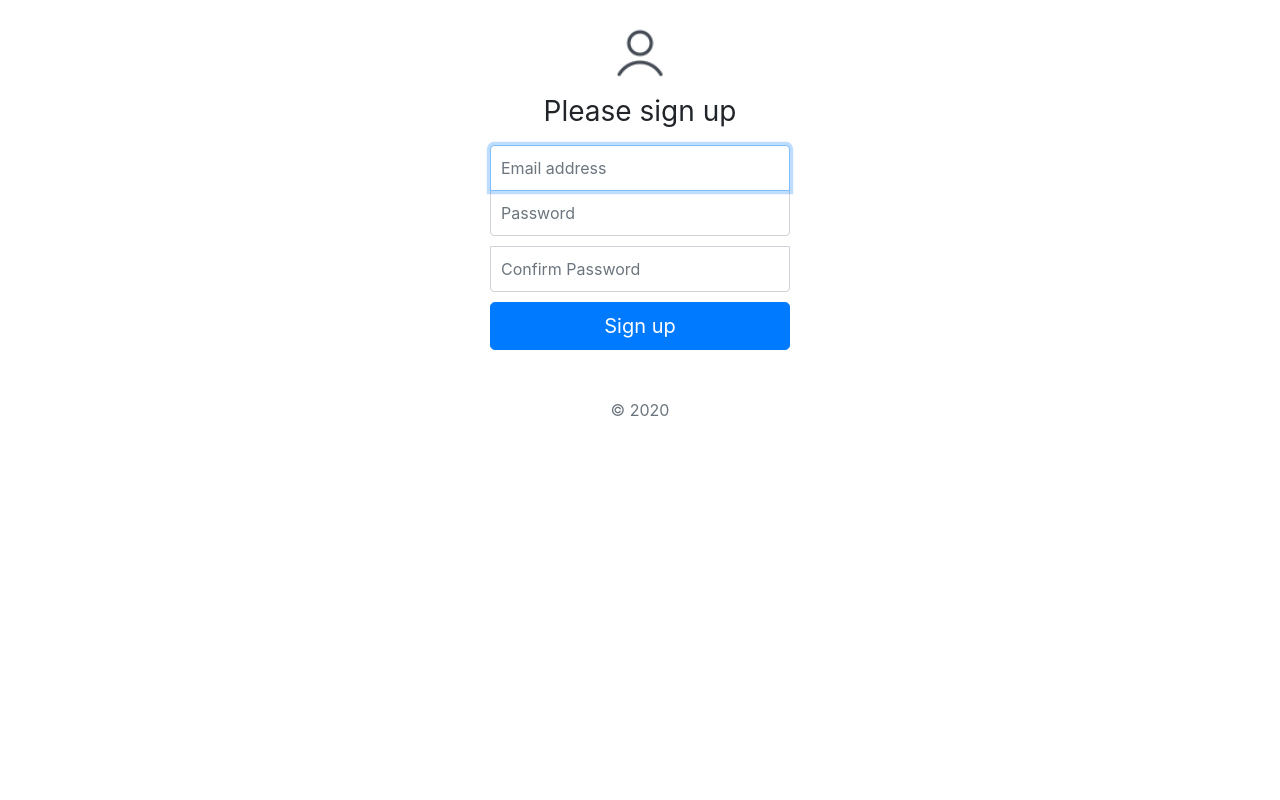
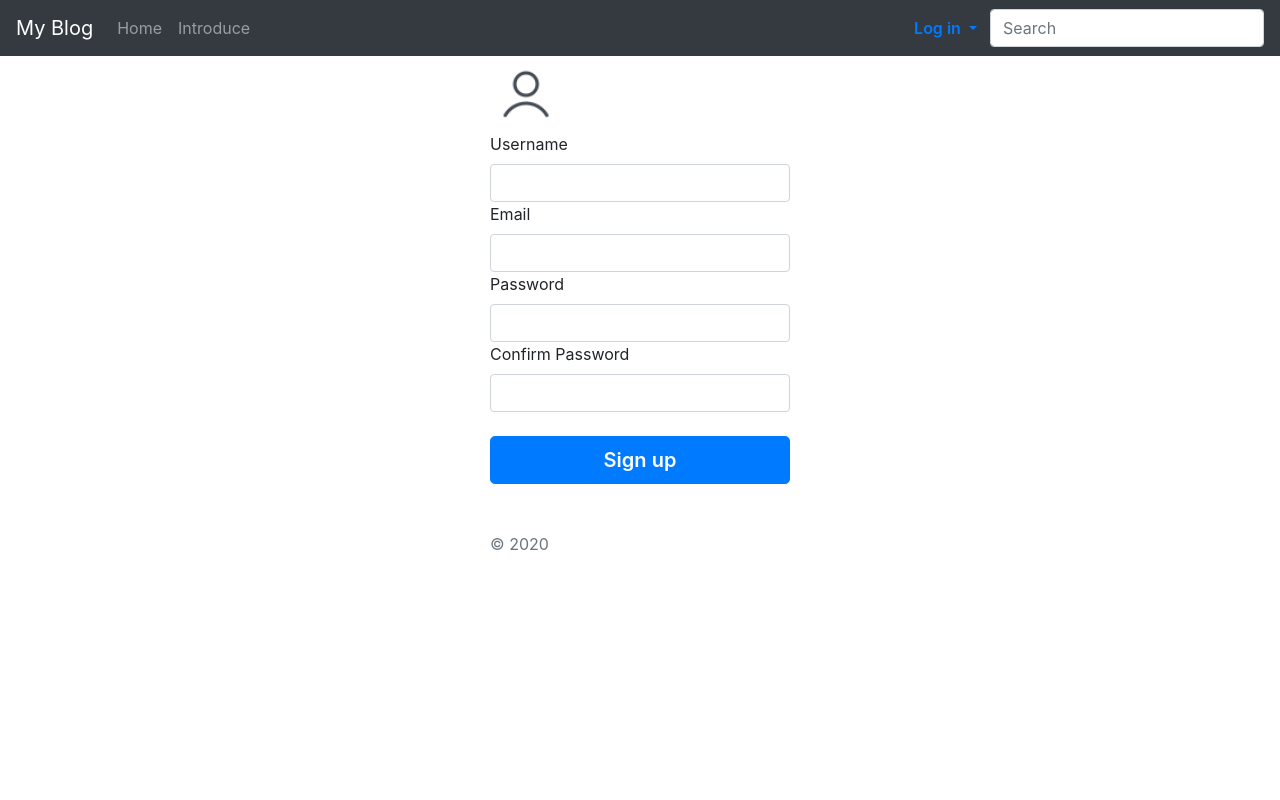
Before and after one commit to lewandowskib/My-Blog, a Flask app: page /register in a window 1280 px wide. Run offline with Flask 2, Linux system fonts and the light colour scheme; some libraries are stand-ins or nearby versions.

Commit message:
Registration and Login Forms

```diff
--- a/project/form.py
+++ b/project/form.py
@@ -1,5 +1,5 @@
 from flask_wtf import FlaskForm
-from wtforms import StringField, SubmitField
+from wtforms import StringField, SubmitField, SelectField
 from wtforms.validators import DataRequired, Email, EqualTo, ValidationError
 
 
@@ -10,11 +10,18 @@ class LoginForm(FlaskForm):
 
 
 class RegistrationForm(FlaskForm):
-    email = SubmitField('Email', validators=[ DataRequired(), Email()] )
+    username = StringField('Username', validators=[DataRequired()])
+    email = StringField('Email', validators=[ DataRequired(), Email()] )
     password = StringField('Password', validators=[DataRequired()])
-    confirm_password = SubmitField('Confirm Password', validators=[DataRequired(), EqualTo('password') ])
+    confirm_password = StringField('Confirm Password', validators=[DataRequired(), EqualTo('password') ])
+    permission = SelectField('Permission',choices=[('user', 'User'), ('admin', 'Admin')])
     submit = SubmitField('Sign up')
     def validate_email(self, email):
         email = User.query.filter_by(email=email.data).first()
         if email:
             raise ValidationError("That email is taken. Please choose a new one")
+
+    def validate_username(self, username):
+        username = User.query.filter_by(username=username.data).first()
+        if email:
+            raise ValidationError("That username is taken. Please choose a new one")
--- a/project/model.py
+++ b/project/model.py
@@ -5,7 +5,7 @@ from datetime import datetime
 
 class User(db.Model):
     id = db.Column(db.Integer, primary_key = True)
-    username = db.Column(db.String(20), nullable = False)
+    username = db.Column(db.String(20), nullable = False, unique = True )
     email = db.Column(db.String(30), nullable=False, unique=True)
     password = db.Column(db.String(30), nullable = False)
     permissions = db.Column(db.String(20), nullable = False , default = 'user' )
--- a/project/routes.py
+++ b/project/routes.py
@@ -27,14 +27,16 @@ def index():
 
 @app.route('/admin', methods=['GET', 'POST'])
 def all_posts():
-    form = LoginForm()
+    form = RegistrationForm()
     posts = Post.query.order_by(desc(Post.date_posted)).all()
     return render_template("admin_panel/all_posts.html", posts=posts, form=form)
 
 
 @app.route('/register', methods=['GET', 'POST'])
 def register():
-    form = LoginForm()
+    form = RegistrationForm()
+
+
     return render_template("registration.html", form=form)
 
 
@@ -99,7 +101,8 @@ def new():
                         content=post_content, author=post_author)
         db.session.add(new_post)
         db.session.commit()
-        return redirect('/posts')
+        print("gitara")
+        return redirect('/')
     else:
         return render_template("admin_panel/new_post.html")
 
@@ -116,7 +119,7 @@ def delete(id):
     post = Post.query.get_or_404(id)
     db.session.delete(post)
     db.session.commit()
-    return redirect('/posts')
+    return redirect('/')
 
 
 @app.route('/posts/edit/<int:id>', methods=['GET', 'POST'])
--- a/project/static/styles/stylee.css
+++ b/project/static/styles/stylee.css
@@ -35,6 +35,22 @@
     margin-top: 10px;
 }
 
+/* Home Page */
+
+.carousel-item>img {
+    filter: brightness(50%);
+}
+
+.carousel-caption>h5 {
+    font-size: 2.1rem;
+    text-shadow: 1px 1px 1px rgba(0, 0, 0, 0.315);
+}
+
+.carousel-caption>p {
+    font-size: 1.3rem;
+    text-shadow: 1px 1px 1px rgba(0, 0, 0, 0.315);
+}
+
 /* Instruction */
 .jumbotron {
     background-color: rgba(65, 42, 107, 0.746);
@@ -56,7 +72,7 @@
     object-fit: cover;
 }
 
-/* Post  */
+/* Post */
 .post {
     width: auto;
     padding: 15px;
@@ -146,3 +162,7 @@
 .ico {
     margin-right: 5px;
 }
+/* Registration */
+.form-signin{
+    width: 300px;
+}
--- a/project/templates/admin_panel/new_post.html
+++ b/project/templates/admin_panel/new_post.html
@@ -6,9 +6,7 @@
 
 {% block body %}
 <div class="container">
-    <br>
-    <br>
-    <form action="/new" method="POST" enctype="multipart/form-data">
+    <form action="/admin/new" method="POST" enctype="multipart/form-data">
         <div class="form-group">
             <label for="file">Thumbnail</label>
             <input type="file" class="form-control-file" name="file" id="file">
--- a/project/templates/base.html
+++ b/project/templates/base.html
@@ -18,7 +18,7 @@
 
 <body>
   <nav class="navbar navbar-expand-md navbar-dark bg-dark">
-    <a class="navbar-brand" href="#">My Blog</a>
+    <a class="navbar-brand" href="/">My Blog</a>
     <button class="navbar-toggler" type="button" data-toggle="collapse" data-target="#navbarsExample04"
       aria-controls="navbarsExample04" aria-expanded="false" aria-label="Toggle navigation">
       <span class="navbar-toggler-icon"></span>
@@ -43,7 +43,7 @@
             <div class="form-group">
               {{form.email.label}}
               {% if form.email.errors %}
-              {{ form.email}}
+              {{ form.email(class="form-control")}}
               <div class="errors">
                 {% for error in form.email.errors %}
                 <small>{{ error(class="text-danger") }}</small>
@@ -56,7 +56,7 @@
             <div class="form-group">
               {{form.password.label}}
               {% if form.password.errors %}
-              {{form.password}}
+              {{form.password (class="form-control")}}
               <div class="errors">
                 {% for error in form.password.errors %}
                 <small>{{ error (class="text-danger") }}</small>
--- a/project/templates/registration.html
+++ b/project/templates/registration.html
@@ -1,35 +1,47 @@
-<!DOCTYPE html>
-<html lang="en">
+{% extends "base.html" %}
 
-<head>
-    <meta charset="UTF-8">
-    <meta name="viewport" content="width=device-width, initial-scale=1.0">
-    <meta http-equiv="X-UA-Compatible" content="ie=edge">
-    <link rel="stylesheet" href="{{url_for('static', filename='styles/reset.css')}}">
-    <link rel="stylesheet" href="{{url_for('.static', filename='styles/bootstrap.css')}}">
-    <link rel="canonical" href="https://getbootstrap.com/docs/4.4/examples/sign-in/">
-    <link rel="stylesheet" href="{{url_for('static', filename='styles/stylee.css')}}">
-    <link href="/docs/4.4/dist/css/bootstrap.min.css" rel="stylesheet"
-        integrity="sha384-Vkoo8x4CGsO3+Hhxv8T/Q5PaXtkKtu6ug5TOeNV6gBiFeWPGFN9MuhOf23Q9Ifjh" crossorigin="anonymous">
-    <title>Sign in</title>
-</head>
+{% block head %}
+<link rel="canonical" href="https://getbootstrap.com/docs/4.4/examples/sign-in/">
+<title>Sign in</title>
+{% endblock head%}
 
-<body class="text-center">
-    <form class="form-signin">
+{% block body %}
+
+<div class="d-flex justify-content-center align-items-center">
+    <form class="form-signin" method="POST">
         {{ form.csrf_token }}
-        <img class="mb-2" src="../static/img/register.png" alt="" width="72" height="72">
-        <h1 class="h3 mb-3 font-weight-normal">Please sign up</h1>
-        <label for="inputEmail" class="sr-only">Email address</label>
-        <input type="email" id="inputEmail" name="register-email" class="form-control" placeholder="Email address"
-            required autofocus>
-        <label for="inputPassword" class="sr-only">Password</label>
-        <input type="password" id="inputPassword" name="register-password" class="form-control" placeholder="Password"
-            required>
-        <input type="password" id="inputPassword" name="register-confirm-password" class="form-control"
-            placeholder="Confirm Password" required>
+        <img class="mb-1" src="../static/img/register.png" alt="" width="72" height="72">
+        <br>
+        {{ form.username.label}}
+        {{ form.username (class="form-control")}}
+        {% for error in form.username.errors %}
+        <small>{{ error(class="text-danger") }}</small>
+        {% endfor %}
+
+        {{ form.email.label }}
+        {{ form.email (class="form-control")}}
+        {% for error in form.email.errors %}
+        <small>{{ error(class="text-danger") }}</small>
+        {% endfor %}
+        {{ form.password.label}}
+        {{ form.password (class="form-control")}}
+
+        {% for error in form.password.errors %}
+        <small>{{ error(class="text-danger") }}</small>
+
+        {% endfor %}
+        {{ form.confirm_password.label}}
+        {{ form.confirm_password (class="form-control")}}
+
+        {% for error in form.confirm_password.errors %}
+        <small>{{ error(class="text-danger") }}</small>
+
+        {% endfor %}
+        <br>
         <button class="btn btn-lg btn-primary btn-block" type="submit">Sign up</button>
         <p class="mt-5 mb-3 text-muted">&copy; 2020</p>
     </form>
-</body>
+</div>
+{% endblock body %}
 
 </html>
```
Also changed, not shown: project/templates/posts.html (+40 -0 lines), project/database.db, project/static/img/begining.jpg (added).
